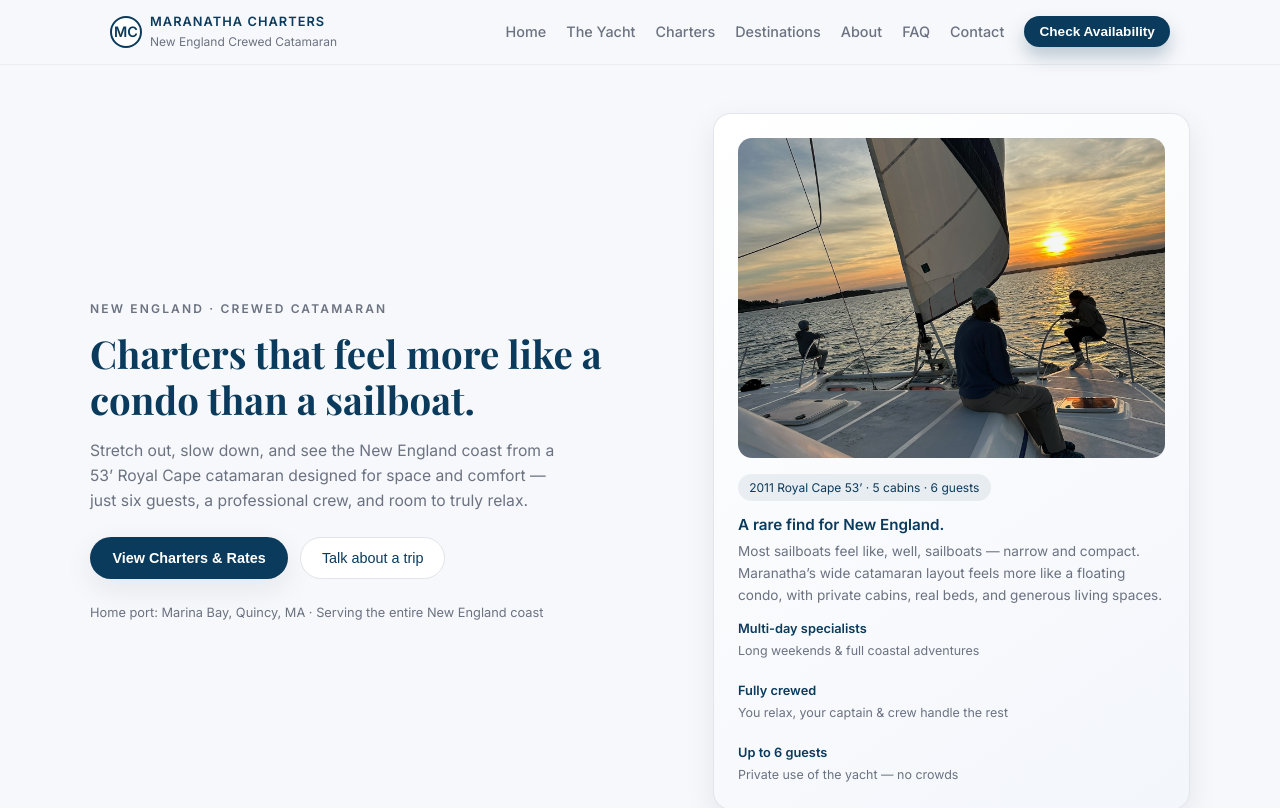
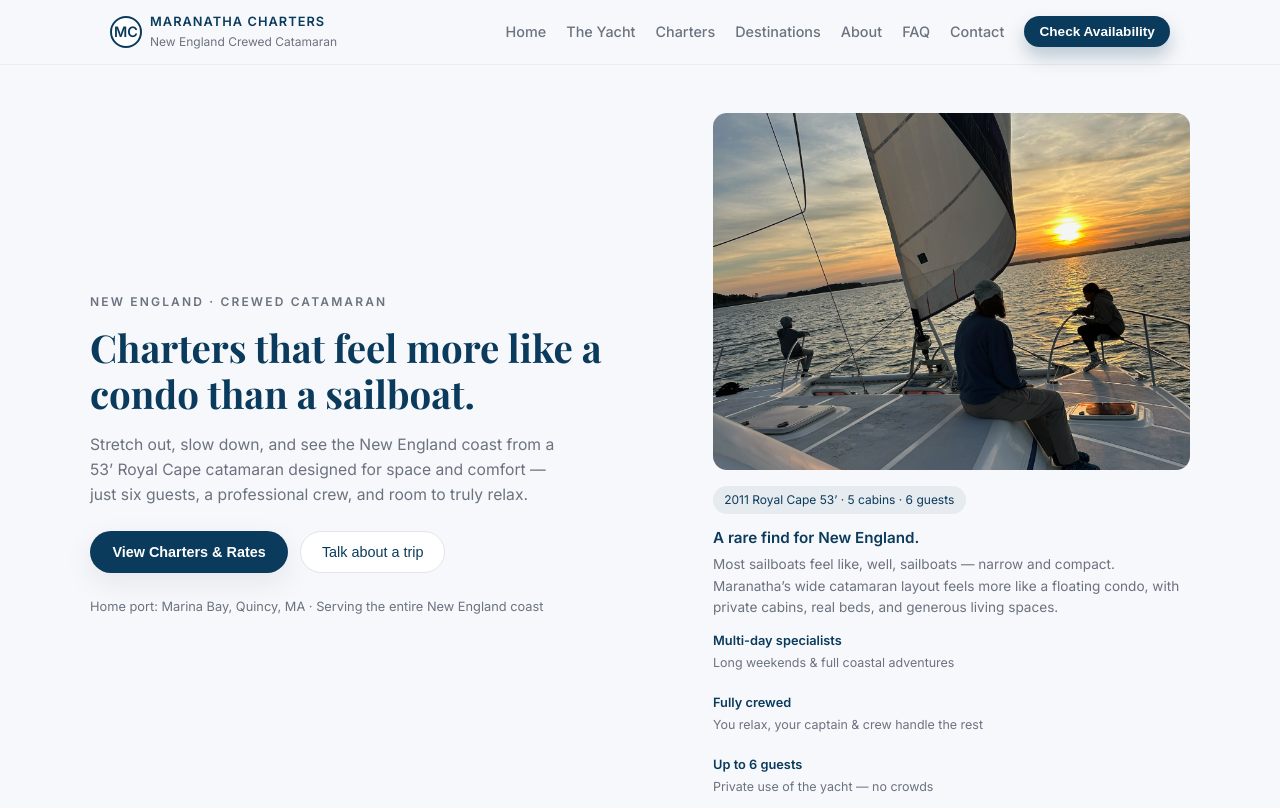
Before and after one commit to MaranathaCharters/home, a plain HTML site: page index.html in a window 1280 px wide. Shown: the top 808 px of the page. Drawn offline with nearby package versions, Linux system fonts and the light colour scheme.

```diff
--- a/index.html
+++ b/index.html
@@ -270,15 +270,7 @@
       color: var(--muted);
     }
 
-    .hero-card {
-      background: linear-gradient(145deg, #ffffff, #f3f6fb);
-      padding: 1.5rem;
-      border-radius: var(--radius-lg);
-      box-shadow: var(--shadow-soft);
-      border: 1px solid rgba(226, 228, 234, 0.9);
-    }
-
-    .hero-image-placeholder {
+     .hero-image-placeholder {
   border-radius: 14px;
   aspect-ratio: 4 / 3;
   background: url('./images/IMG_6847.jpg') center/cover no-repeat;
@@ -286,6 +278,11 @@
   overflow: hidden;
   margin-bottom: 1rem;
 }
+
+.hero-image-placeholder::after {
+  content: "";
+}
+
 
     .hero-pill {
       display: inline-flex;
@@ -490,15 +487,20 @@
       font-size: 0.85rem;
     }
 
-    .yacht-image-placeholder {
+   .yacht-image-placeholder {
   border-radius: 10px;
   aspect-ratio: 4 / 3;
-  background: url('./images/IMG_6407.jpg') center/cover no-repeat;
+  background: url('./images/IMG_6407.JPG') center/cover no-repeat;
   position: relative;
   overflow: hidden;
   margin-bottom: 0.75rem;
 }
 
+.yacht-image-placeholder::after {
+  content: "";
+  }
+
+    }
     /* Charters & Rates */
     .charters {
       background: var(--bg-alt);
```
